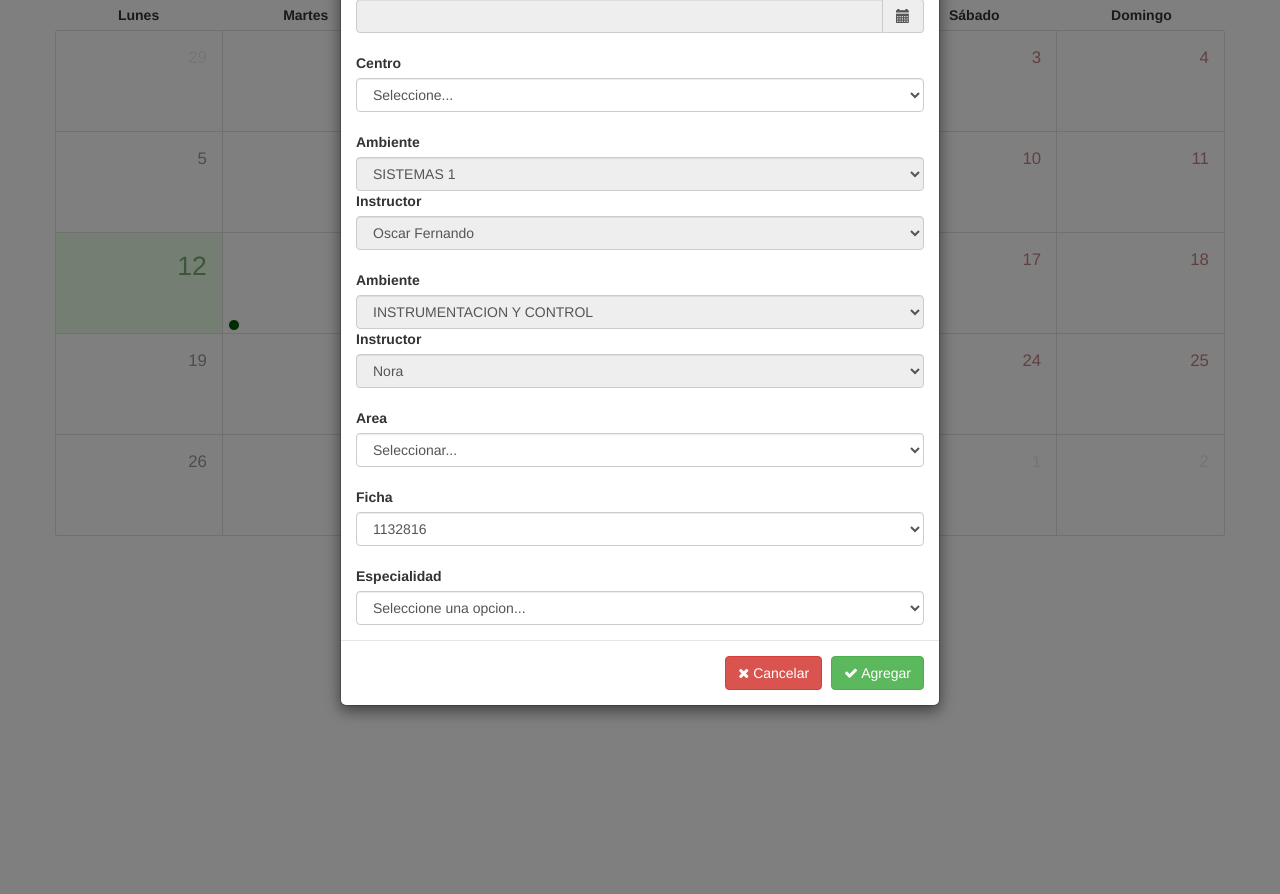
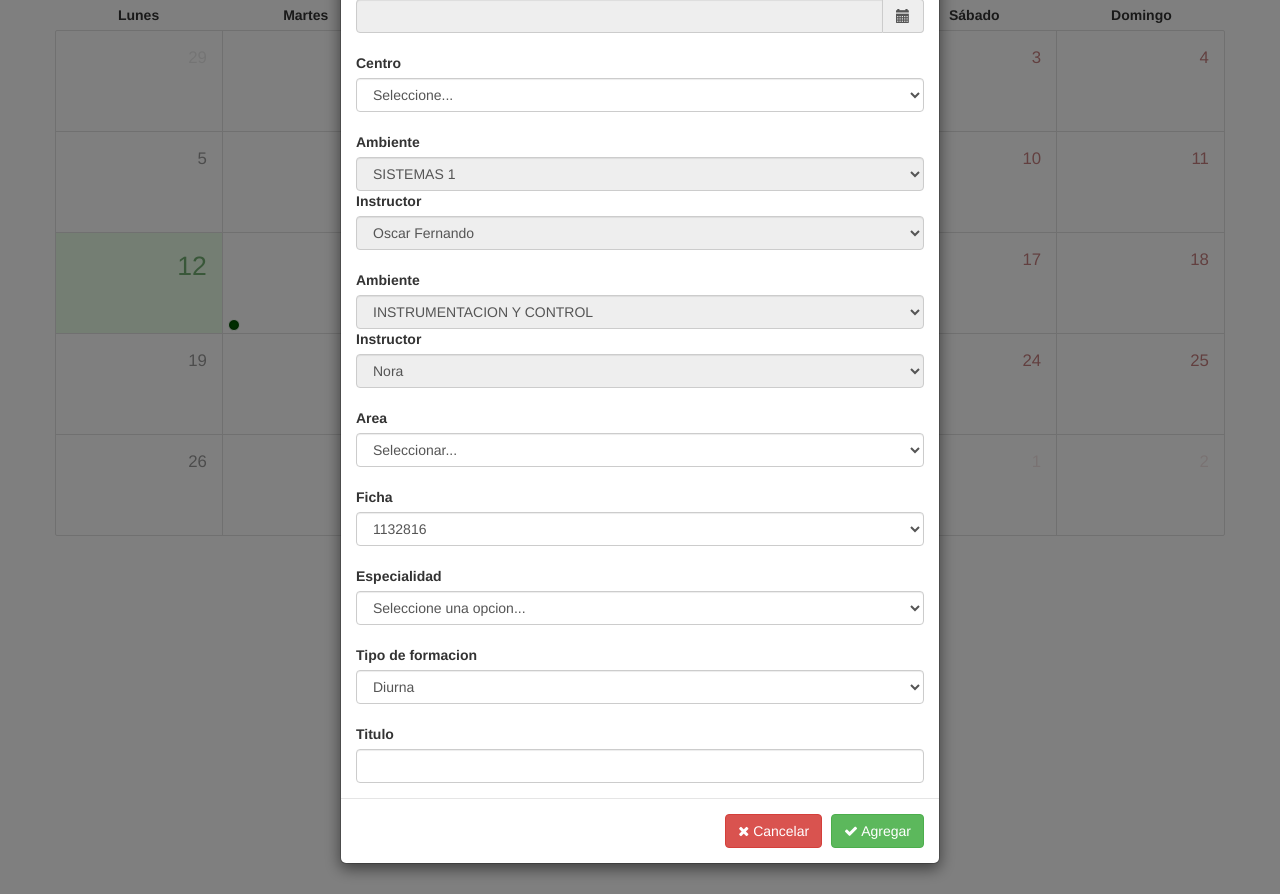
Before and after one commit to kathe27/Programacion_Trimestral, a PHP site: page /yaneth/calendario/index.php in a window 1280 px wide, after a click on "Añadir Formación". Shown: the part 208-1102 px from the top of the page. Run offline with PHP 8.4, Linux system fonts and the light colour scheme; data comes from the database, SQL or seed files in the repository; both versions use the stored data as it was after the commit; data that the repository does not hold is empty; some libraries are stand-ins or nearby versions.

Commit message:
Luis-Santiago-Katherine

```diff
--- a/calendario/index.php
+++ b/calendario/index.php
@@ -50,17 +50,28 @@ if (isset($_POST['from']))
         // y la formateamos con la funcion _formatear
         $final_normal  = $_POST['to'];
 
-        // Recibimos los demas datos desde el form
-        $titulo = evaluar($_POST['title']);
+        $titulo  = evaluar($_POST['title']);
 
-        // y con la funcion evaluar
-        $body   = evaluar($_POST['event']);
+
 
         // reemplazamos los caracteres no permitidos
         $clase  = evaluar($_POST['class']);
 
+        $centro = evaluar($_POST['centro']);
+        $ambientei = evaluar($_POST['ambientei']);
+        $instructori = $_POST['instructori'];
+        $ambientea = $_POST['ambientea'];
+        $instructora = $_POST['instructora'];
+        $area = $_POST['area'];
+        $ficha = $_POST['ficha'];
+        $especialidad = $_POST['especialidad'];
+
+
+
+
         // insertamos el evento
-        $query="INSERT INTO eventos VALUES(null,'$titulo','$body','','$clase','$inicio','$final','$inicio_normal','$final_normal')";
+        $query="INSERT INTO eventos VALUES(null,'$centro','$ambientei','$instructori','$ambientea','$instructora','$area','$ficha','$especialidad','$titulo','','','$clase','$inicio','$final','$inicio_normal','$final_normal')";
+
 
         // Ejecutamos nuestra sentencia sql
         $conexion->query($query);
@@ -213,7 +224,7 @@ if (isset($_POST['from']))
                                 $.each(events, function(key, val)
                                 {
                                         $(document.createElement('li'))
-                                                .html('<a href="' + val.url + '">' + val.title + '</a>')
+                                                .html('<a href="' + val.url + '">' + val.ficha + '</a>')
                                                 .appendTo(list);
                                 });
                         },
@@ -287,7 +298,7 @@ if (isset($_POST['from']))
                     <br>
 
                     <label for="tipo">Centro</label>
-                    <select class="form-control" name="class" id="tipo" onchange="habilitar(this.value);">
+                    <select class="form-control" name="centro" id="tipo" onchange="habilitar(this.value);">
                         <option value="">Seleccione...</option>
                         <option value="Industria">Industria</option>
                         <option value="Automatizacion">Automatizacion</option>
@@ -308,7 +319,7 @@ if (isset($_POST['from']))
                      ?>
 
                     <label for="title">Ambiente</label>
-                    <select class="form-control" name="ambientesi" id="d1" disabled="true">
+                    <select class="form-control" name="ambientei" id="d1" disabled="true">
 
                     <?php while($row = mysqli_fetch_array($qry)) { ?>
 
@@ -333,7 +344,7 @@ if (isset($_POST['from']))
                     <br>
 
                      <label for="title">Ambiente</label>
-                    <select class="form-control" name="ambientesa" id="d3" disabled="true">
+                    <select class="form-control" name="ambientea" id="d3" disabled="true">
 
                     <?php while($row3 = mysqli_fetch_array($qry3)) { ?>
 
@@ -350,7 +361,7 @@ if (isset($_POST['from']))
 
                         <?php while($row4 = mysqli_fetch_array($qry4)) { ?>
 
-                    <option value="<?= $row2['nombres'] ?>"><?= $row4['nombres'] ?></option>
+                    <option value="<?= $row4['nombres'] ?>"><?= $row4['nombres'] ?></option>
                     <?php } ?>
                     <option value=""></option>
                     </select>
@@ -385,7 +396,7 @@ if (isset($_POST['from']))
                     <br>
 
                     <label for="title">Ficha</label>
-                    <select class="form-control" name="fichai" id="">
+                    <select class="form-control" name="ficha" id="">
 
                     <?php while($row5 = mysqli_fetch_array($qry5)) { ?>
 
@@ -397,7 +408,7 @@ if (isset($_POST['from']))
                     <br>
 
                     <label>Especialidad</label>
-                    <select name="especialidad" class="form-control">
+                    <select name="especialidad" class="form-control" id="espe">
                         <option>Seleccione una opcion...</option>
                         <option value="Eectricidad">Electricidad</option>
                         <option value="Informatica">Informatica</option>
@@ -409,6 +420,21 @@ if (isset($_POST['from']))
                         <option value="Ambiental">Ambiental</option>
                     </select>
 
+                    <br>
+
+                    <label for="">Tipo de formacion</label>
+                    <select name="class" class="form-control" id="tipo">
+                        <option value="event-info">Diurna</option>
+                        <option value="event-success">Mixta</option>
+                        <option value="event-important">Nocturna</option>
+                        <option value="event-warning">Nocturna-Dual</option>
+                        <option value="event-special">Dual</option>
+                    </select>
+
+                    <br>
+
+                    <label for="title">Titulo</label>
+                     <input type="text" class="form-control" name="title" id="title">
 
     <script type="text/javascript">
         $(function () {
--- a/calendario/tmpls/day.html
+++ b/calendario/tmpls/day.html
@@ -1,8 +1,4 @@
 <div id="cal-day-box">
-	<div class="row-fluid cal-row-head">
-		<div class="span1 col-xs-1 cal-cell"><%= cal.locale.time %></div>
-		<div class="span11 col-xs-11 cal-cell"><%= cal.locale.events %></div>
-	</div>
 	<% if(all_day.length) {%>
 		<div class="row-fluid clearfix cal-day-hour">
 			<div class="span1 col-xs-1"><b><%= cal.locale.all_day %></b></div>
```
Also changed, not shown: calendario/descripcion_evento.php (+32 -3 lines), programacion_trimestral.sql (+12 -5 lines).
